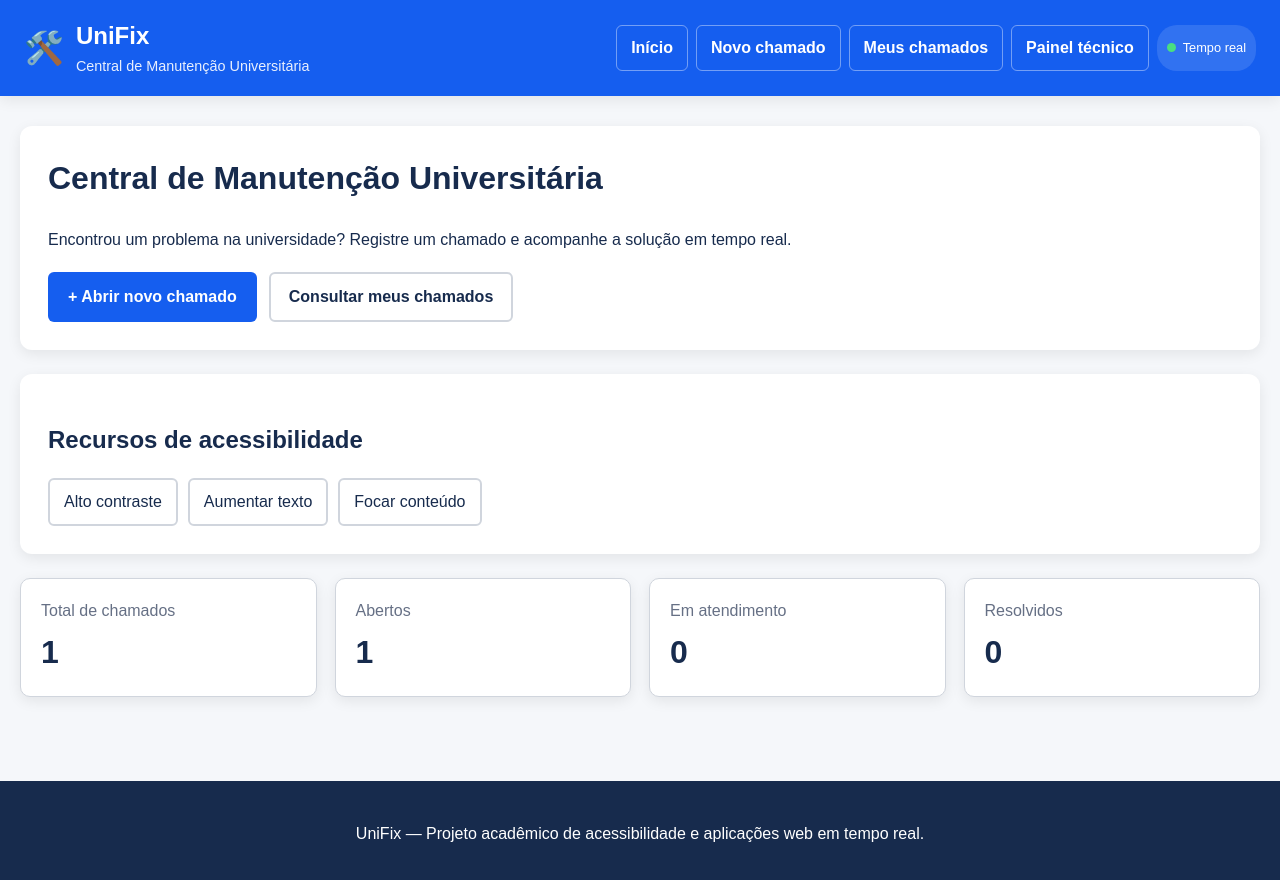
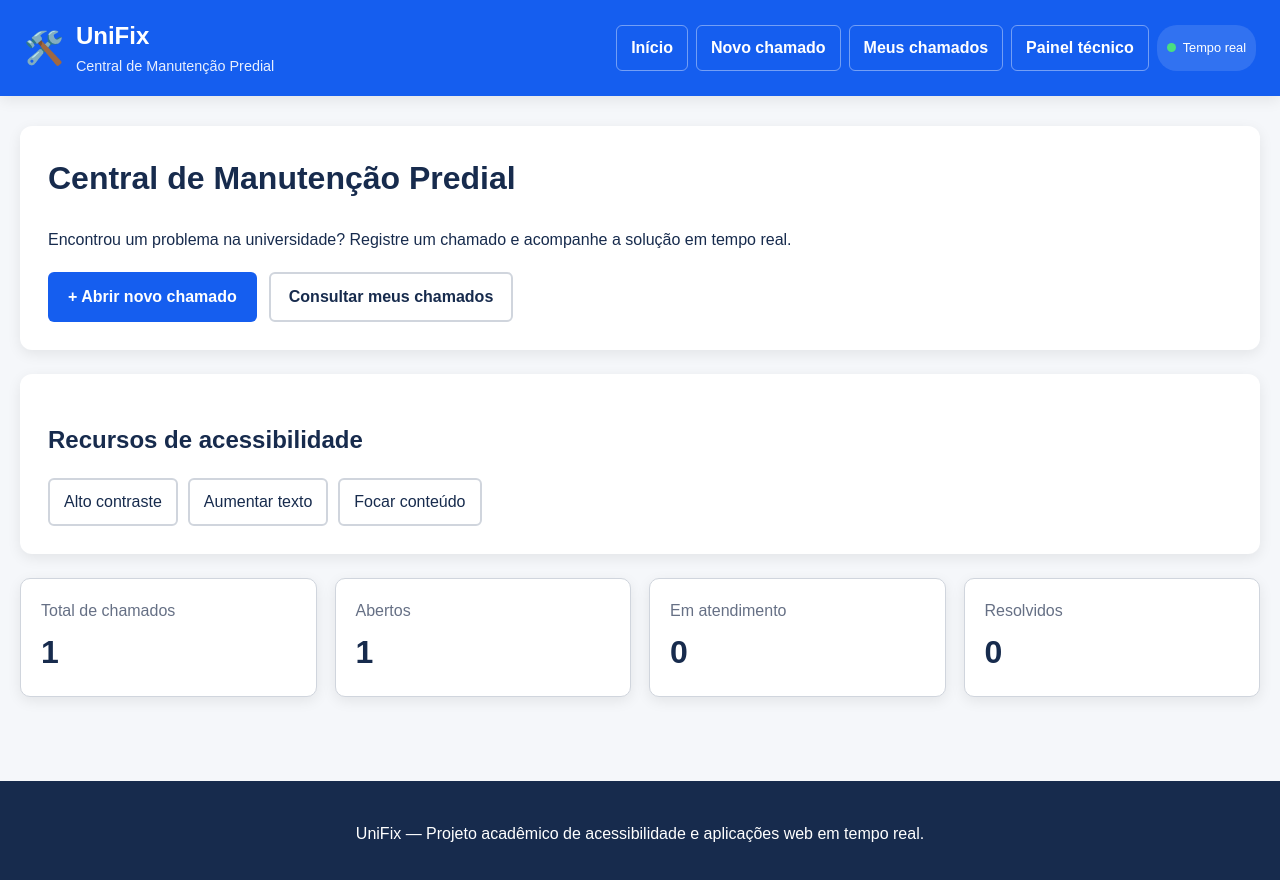
Before and after one commit to Lucimar02S/Central-de-Manuten-o-Universit-ria, a plain HTML site: page index.html in a window 1280 px wide. Drawn offline with Linux system fonts and the light colour scheme.

```diff
--- a/index.html
+++ b/index.html
@@ -16,7 +16,7 @@
         <span class="brand-icon" aria-hidden="true">🛠️</span>
         <div>
           <h1>UniFix</h1>
-          <p>Central de Manutenção Universitária</p>
+          <p>Central de Manutenção Predial</p>
         </div>
       </div>
 
@@ -36,7 +36,7 @@
     <!-- INÍCIO -->
     <section id="inicio" class="section active" aria-labelledby="tituloInicio">
       <div class="hero">
-        <h2 id="tituloInicio">Central de Manutenção Universitária</h2>
+        <h2 id="tituloInicio">Central de Manutenção Predial</h2>
         <p>Encontrou um problema na universidade? Registre um chamado e acompanhe a solução em tempo real.</p>
         <div class="hero-actions">
           <button type="button" class="btn btn-primary" onclick="showSection('novo')">+ Abrir novo chamado</button>
```
Also changed, not shown: README.md.
